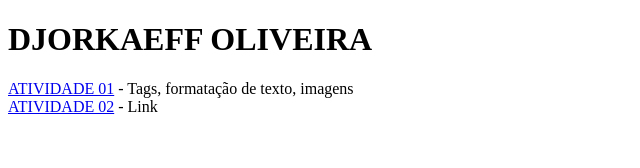
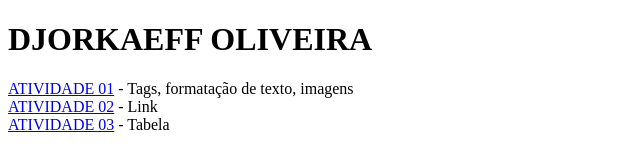
Before and after one commit to Djorkaeffp/IntroducaoHTML-AULA, a plain HTML site: page index.html in a window 1280 px wide. Shown: the whole page, without its empty margins (0-640 px from the left). Drawn offline with Linux system fonts and the light colour scheme.

Commit message:
index.html

```diff
--- a/index.html
+++ b/index.html
@@ -9,5 +9,6 @@
     <h1>DJORKAEFF OLIVEIRA</h1>
     <a href="01"> ATIVIDADE 01</a> - Tags, formatação de texto, imagens <br>
     <a href="02"> ATIVIDADE 02</a> - Link <br>
+    <a href="03"> ATIVIDADE 03</a> - Tabela <br>
 </body>
 </html>
```
